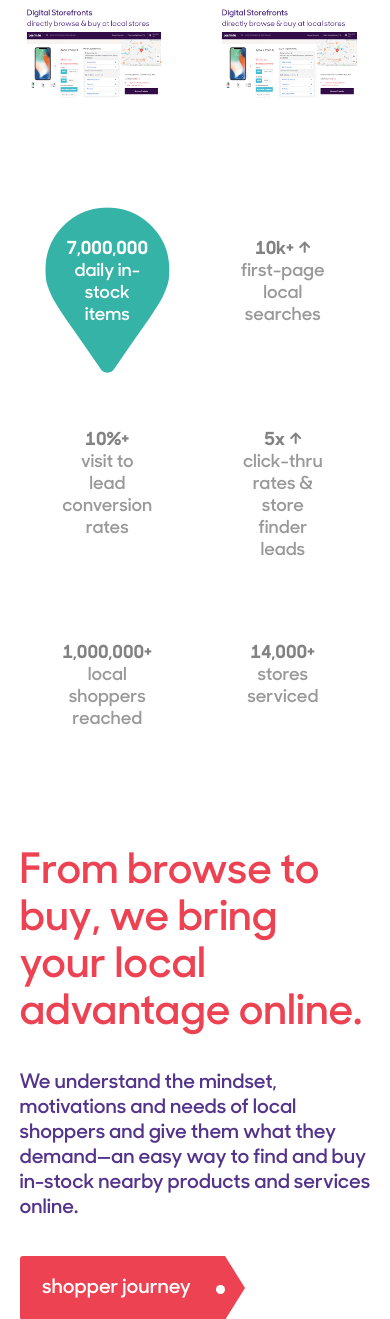
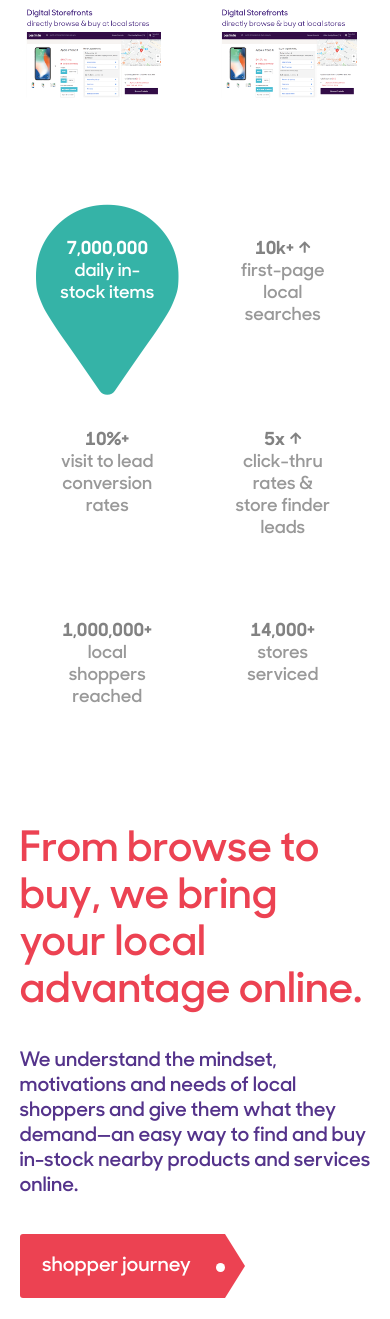
Before and after one commit to stephenkarpeles/lastmile-retail, a PHP site: page / in a window 390 px wide. Shown: the part 1292-2611 px from the top of the page. Run offline with PHP 8.4, Linux system fonts and the light colour scheme; data that the repository does not hold is empty; some libraries are stand-ins or nearby versions.

Commit message:
Homepage & rollover changes

```diff
--- a/css/style.css
+++ b/css/style.css
@@ -642,11 +642,11 @@ p.intro--home {
       font-weight: 900;
       font-family: "SharpSansBold", Helvetica, Arial, sans-serif;
       color: #828282; }
-    .fact-block__fact:nth-child(1), .fact-block__fact:hover {
+    .fact-block__fact.is-active-fact-block, .fact-block__fact:hover {
       color: white; }
-      .fact-block__fact:nth-child(1) span, .fact-block__fact:hover span {
+      .fact-block__fact.is-active-fact-block span, .fact-block__fact:hover span {
         color: white; }
-      .fact-block__fact:nth-child(1)::before, .fact-block__fact:hover::before {
+      .fact-block__fact.is-active-fact-block::before, .fact-block__fact:hover::before {
         animation: fade-in-1 .25s ease;
         position: absolute;
         z-index: -1;
@@ -654,7 +654,7 @@ p.intro--home {
         opacity: 1;
         left: 0;
         right: 0;
-        top: 48px;
+        top: 50px;
         font-size: 190px;
         font-style: normal;
         font-variant: normal;
@@ -663,14 +663,6 @@ p.intro--home {
         font-family: "Font Awesome 5 Free";
         font-weight: 900;
         content: "\f041"; }
-        @media screen and (max-width: 859px) {
-          .fact-block__fact:nth-child(1)::before, .fact-block__fact:hover::before {
-            font-size: 175px;
-            top: 30px; } }
-        @media screen and (max-width: 639px) {
-          .fact-block__fact:nth-child(1)::before, .fact-block__fact:hover::before {
-            font-size: 165px;
-            top: 40px; } }
     @media screen and (max-width: 1023px) {
       .fact-block__fact {
         width: 33.33%;
@@ -680,7 +672,8 @@ p.intro--home {
           margin-bottom: 0; } }
     @media screen and (max-width: 859px) {
       .fact-block__fact {
-        width: 33.33%; } }
+        width: 33.33%;
+        padding: 0 8%; } }
     @media screen and (max-width: 639px) {
       .fact-block__fact {
         width: 50%;
@@ -692,7 +685,7 @@ p.intro--home {
     @media screen and (max-width: 479px) {
       .fact-block__fact {
         margin-bottom: 65px;
-        padding: 0 12%; } }
+        padding: 0 10%; } }
     .fact-block__fact span {
       display: block; }
     .fact-block__fact .fa-arrow-up {
--- a/index.php
+++ b/index.php
@@ -45,7 +45,7 @@
 
   <section class="fact-block">
     <div class="container">
-      <div class="fact-block__fact">
+      <div class="fact-block__fact is-active-fact-block">
         <p><span>7,000,000</span>daily in-stock items</p>
       </div>
       <div class="fact-block__fact">
--- a/js/main.js
+++ b/js/main.js
@@ -8,3 +8,15 @@ if (headerTrigger) {
     document.body.classList.toggle('has-open-nav');
   });
 }
+
+// Homepage facts rollover script
+const activeFactBlock = document.querySelector('.fact-block__fact.is-active-fact-block');
+const factBlocks = document.querySelectorAll('.fact-block__fact');
+
+if (factBlocks !== null) {
+  [...factBlocks].forEach(factBlock => {
+    factBlock.addEventListener('mouseover', () => {
+      activeFactBlock.classList.remove('is-active-fact-block');
+    });
+  });
+}
--- a/sass/_homepage.scss
+++ b/sass/_homepage.scss
@@ -58,7 +58,7 @@ p.intro {
     	color: darken($gray-2, 9%);
     }
 
-    &:nth-child(1),
+    &.is-active-fact-block,
     &:hover {
     	color: white;
 
@@ -74,23 +74,13 @@ p.intro {
     		opacity: 1;
     		left: 0;
     		right: 0;
-    		top: 48px;
+    		top: 50px;
     		font-size: 190px;
 		    font-style: normal;
 		    font-variant: normal;
 		    text-rendering: auto;
 		    -webkit-font-smoothing: antialiased;
 		    font-family: "Font Awesome 5 Free"; font-weight: 900; content: "\f041";
-
-		    @include mq(desktop-narrow, 'max-width') {
-		    	font-size: 175px;
-		    	top: 30px;
-		    }
-
-		    @include mq(tablet, 'max-width') {
-		    	font-size: 165px;
-		    	top: 40px;
-		    }
 		  }
     }
 
@@ -108,6 +98,7 @@ p.intro {
 
     @include mq(desktop-narrow, 'max-width') {
 	    width: 33.33%;
+	    padding: 0 8%;
     }
 
     @include mq(tablet, 'max-width') {
@@ -124,7 +115,7 @@ p.intro {
 
     @include mq(mobile-landscape, 'max-width') {
     	margin-bottom: 65px;
-    	padding: 0 12%;
+    	padding: 0 10%;
     }
 
     span {
```
Also changed, not shown: 1 other file.
